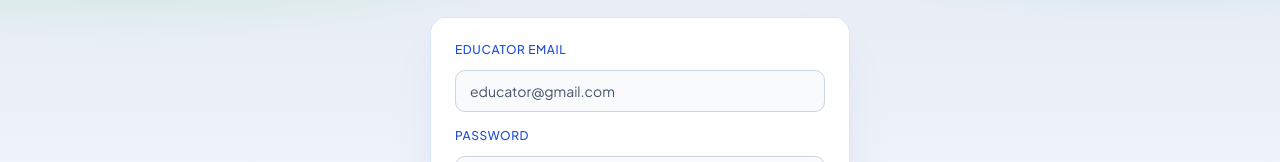
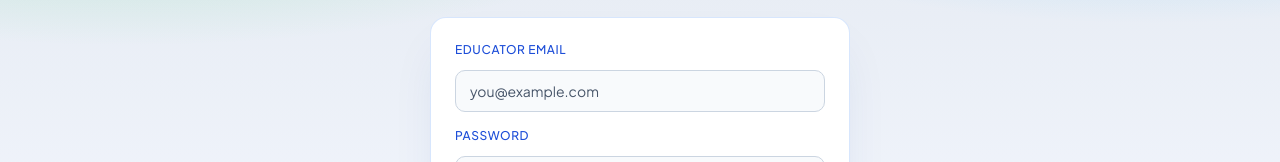
Before and after one commit to chappidiudaykiran/Neuro-AI-Client, a React (Vite) app: page /educator-login in a window 1280 px wide. Shown: the part 185-347 px from the top of the page. Built offline with nearby package versions, Linux system fonts and the light colour scheme.

Commit message:
fix(ui): remove hardcoded email placeholder in educator login

```diff
--- a/src/pages/EducatorLogin.jsx
+++ b/src/pages/EducatorLogin.jsx
@@ -3,7 +3,7 @@ import { Link, useNavigate } from 'react-router-dom'
 import { loginUser } from '../api/auth'
 import { useAuth } from '../context/AuthContext'
 
-const EDUCATOR_EMAIL = import.meta.env.VITE_EDUCATOR_EMAIL || 'educator@gmail.com'
+
 
 export default function EducatorLogin() {
   const { login } = useAuth()
@@ -57,7 +57,7 @@ export default function EducatorLogin() {
             <form onSubmit={handleSubmit}>
               <div className="form-group hover:border-blue-500 transition-colors">
               <label className="label auth-label text-blue-700 dark:text-blue-300">Educator Email</label>
-                <input className="input auth-input focus:border-blue-500 focus:ring-blue-500/20" type="email" placeholder={EDUCATOR_EMAIL} value={form.email} onChange={set('email')} required />
+                <input className="input auth-input focus:border-blue-500 focus:ring-blue-500/20" type="email" placeholder="you@example.com" value={form.email} onChange={set('email')} required />
               </div>
 
               <div className="form-group mb-6 hover:border-blue-500 transition-colors">
```
